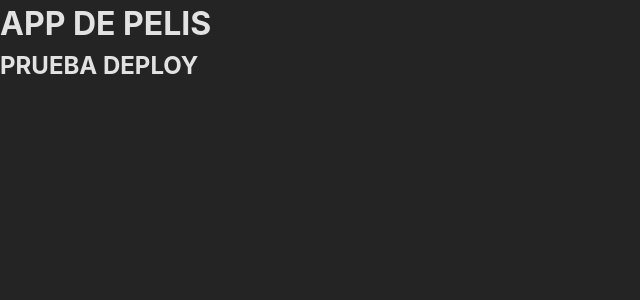
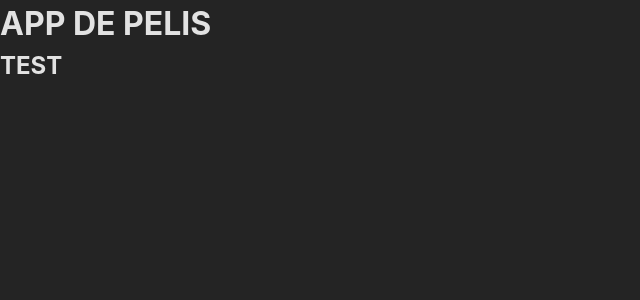
Before and after one commit to LautaroPC/-reactfilm-2023, a React (Vite) app: page / in a window 1280 px wide. Shown: the top 300 px of the page, without its empty margins (0-640 px from the left). Built offline with nearby package versions, Linux system fonts and the light colour scheme.

Commit message:
[cfg] deployment 2

```diff
--- a/src/App.jsx
+++ b/src/App.jsx
@@ -2,7 +2,7 @@ const App = () => {
   return (
     <div>
       <h1>APP DE PELIS</h1>
-      <h2>PRUEBA DEPLOY</h2>
+      <h2>TEST</h2>
     </div>
   )
 }
```
